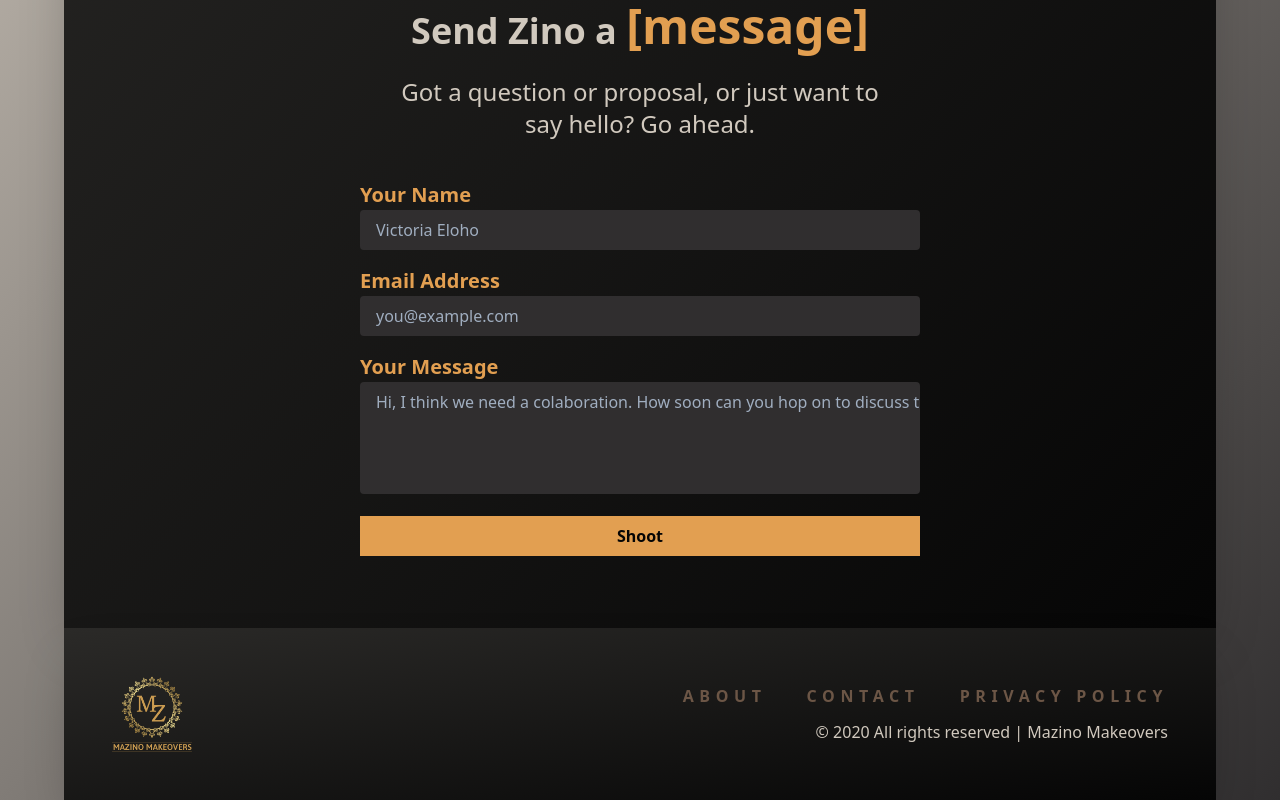
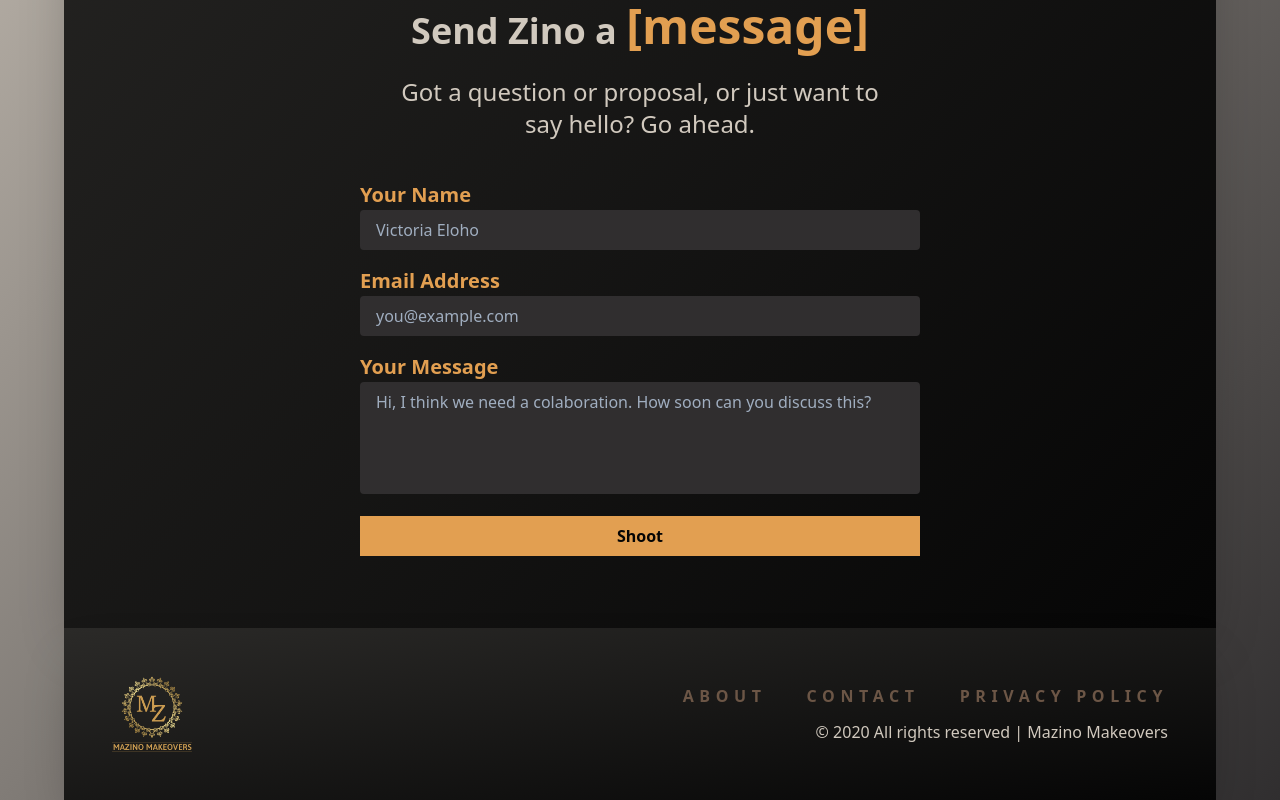
Before and after one commit to Glitzyken/mazino-cs, a Nuxt app: page /find in a window 1280 px wide. Shown: the part 587-1387 px from the top of the page. Built offline with nearby package versions, Linux system fonts and the light colour scheme.

Commit message:
Fix image hidden on mobile view bug 🐛

```diff
--- a/components/utility/ContactForm.vue
+++ b/components/utility/ContactForm.vue
@@ -62,7 +62,7 @@
         id="message"
         class="w-full border-none px-4 py-2 rounded outline-none resize-none bg-mazGray2 whitespace-pre"
         type="text"
-        placeholder="Hi, I think we need a colaboration. How soon can you hop on to discuss this?"
+        placeholder="Hi, I think we need a colaboration. How soon can you discuss this?"
         rows="4"
         @input="$v.message.$touch()"
         v-model="message"
--- a/pages/find/index.vue
+++ b/pages/find/index.vue
@@ -1,6 +1,6 @@
 <template>
   <div class="grid grid-cols-1 md:grid-cols-3 md:gap-4">
-    <div class="col-span-2">
+    <div class="md:col-span-2">
       <img
         src="../../assets/images/studio-1.jpg"
         alt="Mazino Makeovers Studio"
@@ -24,7 +24,7 @@
         />
       </a>
     </div>
-    <div class="py-10 col-span-3">
+    <div class="py-10 md:col-span-3">
       <ContactForm />
     </div>
   </div>
```
